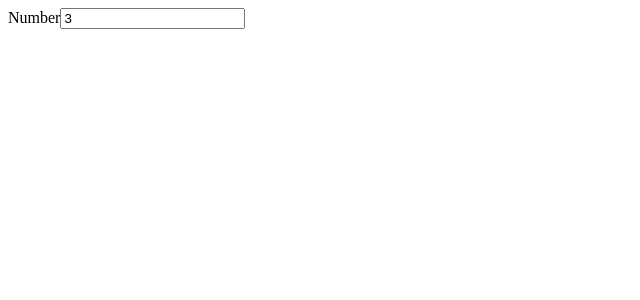
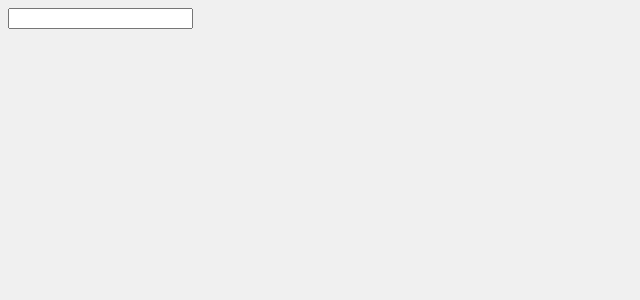
Before and after one commit to MHamzaFarooq/react-practice, a React (Vite) app: page / in a window 1280 px wide. Shown: the top 300 px of the page, without its empty margins (0-640 px from the left). Built offline with nearby package versions, Linux system fonts and the light colour scheme.

Commit message:
all about jsx

```diff
--- a/src/App.jsx
+++ b/src/App.jsx
@@ -1,15 +1,46 @@
 // exercise 1: div with the class large and the id largeDiv with the text say "Hi"
 
+import Counter from "./Counter";
+import Input from "./Input";
+import UserCard from "./UserCard";
+// import Name from "./Name";
+// import TodoList from "./TodoList";
+// import TodolistItem from "./TodolistItem";
+
+// function App() {
+//   return (
+//     <>
+//       {/* <h1 style={{ backgroundColor: "red" }}>hello world</h1> // set the
+//       background color to red */}
+//       <div className="large" id="largeDiv">
+//         <label htmlFor="number">Number</label>
+//         <input type="number" id="number" name="number" defaultValue={3} />
+//       </div>
+//     </>
+//   );
+// }
+
+// export default App;
+
 function App() {
+  // const []
   return (
     <>
-      {/* <h1 style={{ backgroundColor: "red" }}>hello world</h1> // set the
-      background color to red */}
-      <div className="large" id="largeDiv">
-        <label htmlFor="number">Number</label>
-        <input type="number" id="number" name="number" defaultValue={3} />
-      </div>
+      {/* <UserCard
+        name="Hamza"
+        phoneNumber="123-456-7890"
+        age={25}
+        address="123 Main St"
+      /> */}
+      {/* <Counter /> */}
+
+      <Input />
     </>
+    // <>
+    //   <Name />
+    //   <TodoList />
+    //   <TodolistItem isComplete={false}>Hamza</TodolistItem>
+    // </>
   );
 }
 
--- /dev/null
+++ b/src/Counter.jsx
@@ -0,0 +1,15 @@
+import React, { useState } from "react";
+
+function Counter() {
+  const [count, setCount] = useState(0);
+  return (
+    <div style={{ display: "flex", gap: "20px", height: "40px" }}>
+      h2h23
+      <button onClick={() => setCount((currValue) => currValue - 1)}>-</button>
+      <h1>{count}</h1>
+      <button onClick={() => setCount((currValue) => currValue + 1)}>+</button>
+    </div>
+  );
+}
+
+export default Counter;
--- /dev/null
+++ b/src/Input.jsx
@@ -0,0 +1,14 @@
+import { useState } from "react";
+
+function Input() {
+  const [input, setInput] = useState("");
+  return (
+    <input
+      type="text"
+      value={input}
+      onChange={(e) => setInput(e.target.value)}
+    />
+  );
+}
+
+export default Input;
--- /dev/null
+++ b/src/Name.jsx
@@ -0,0 +1,5 @@
+function Name() {
+  return <h1>Hamza's Todo List</h1>;
+}
+
+export default Name;
--- /dev/null
+++ b/src/TodoList.jsx
@@ -0,0 +1,11 @@
+function TodoList() {
+  return (
+    <ul>
+      <li>item: 1</li>
+      <li>item: 2</li>
+      <li>item: 3</li>
+    </ul>
+  );
+}
+
+export default TodoList;
--- /dev/null
+++ b/src/TodolistItem.jsx
@@ -0,0 +1,18 @@
+function TodolistItem({ children, isComplete }) {
+  return (
+    <div>
+      <label htmlFor="checkbox">
+        <input
+          type="checkbox"
+          id="checkbox"
+          name={children}
+          defaultChecked={isComplete}
+          readOnly
+        />
+        {children}10
+      </label>
+    </div>
+  );
+}
+
+export default TodolistItem;
--- /dev/null
+++ b/src/UserCard.jsx
@@ -0,0 +1,14 @@
+import "./UserCard.css";
+
+function UserCard({ name, phoneNumber, age, address }) {
+  return (
+    <div>
+      <h2>{name}</h2>
+      <p>{phoneNumber}</p>
+      <p>{age}</p>
+      <p>{address}</p>
+    </div>
+  );
+}
+
+export default UserCard;
--- /dev/null
+++ b/src/userCard.css
@@ -0,0 +1,4 @@
+body {
+  background-color: #f0f0f0;
+  font-family: Arial, sans-serif;
+}
```
Also changed, not shown: 1 other file (tests, documents, lock files or other folders).
